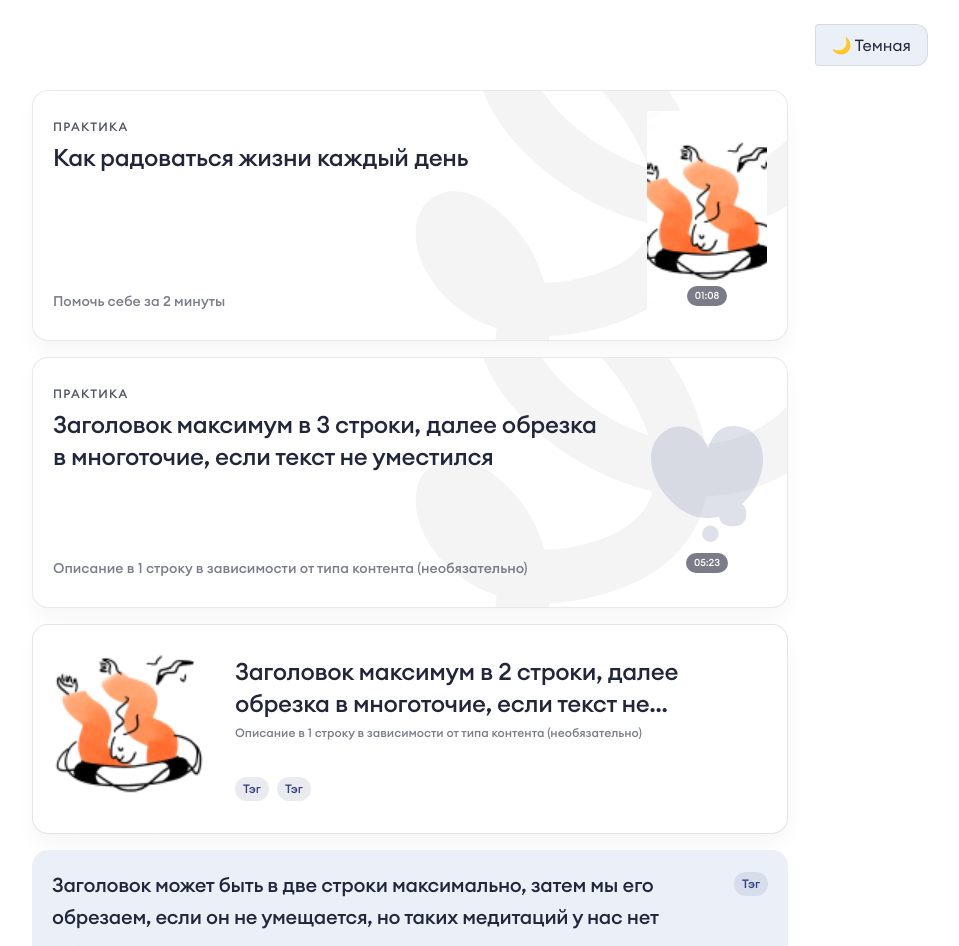
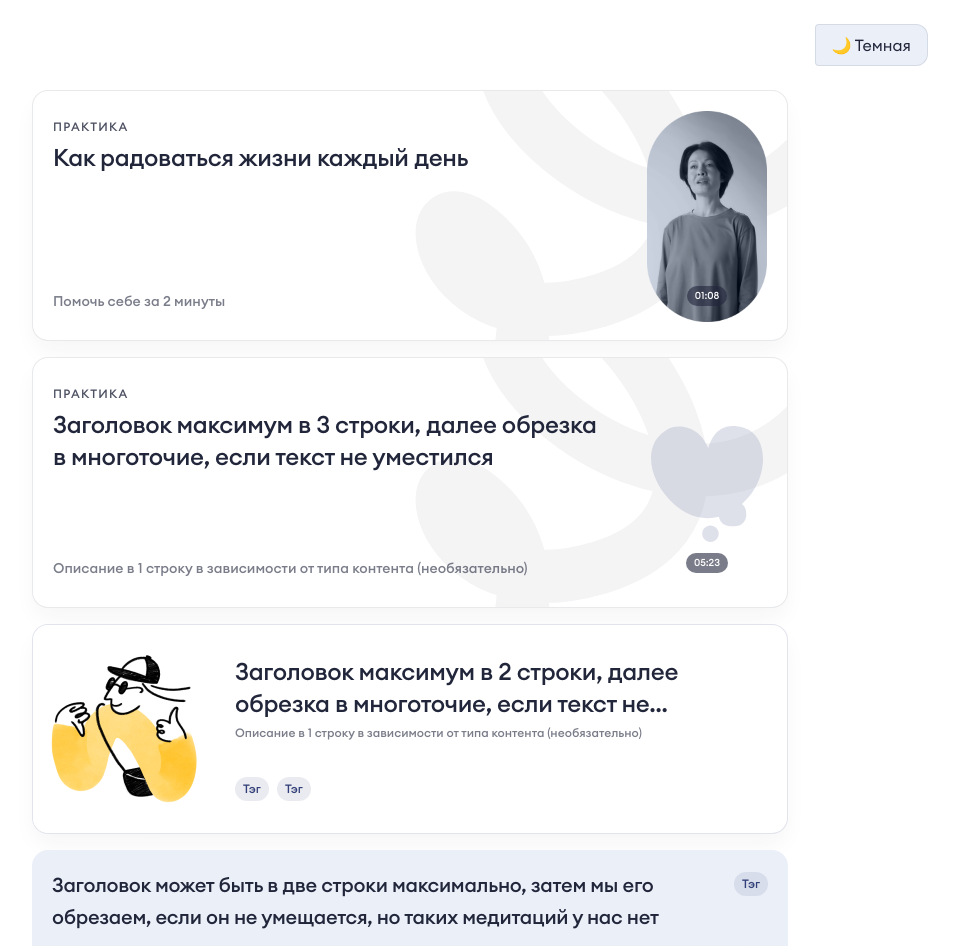
Before and after one commit to leratk22/prosebya, a Next.js app: page /sandbox in a window 1280 px wide. Shown: the top 946 px of the page, without its empty margins (160-1119 px from the left). Built offline with nearby package versions, Linux system fonts and the light colour scheme.

Commit message:
Исправление ошибки TypeScript: удаление несуществующих свойств imageUrl2x и обновление изображений до 3x

```diff
--- a/app/sandbox/page.tsx
+++ b/app/sandbox/page.tsx
@@ -29,8 +29,7 @@ export default function SandboxPage() {
               subtitle="Практика"
               title="Как радоваться жизни каждый день"
               label="Помочь себе за 2 минуты"
-              imageUrl="/horizontal-card-1x.png"
-              imageUrl2x="/horizontal-card-2x.png"
+              imageUrl="/practice-images/practice-image-3x.png"
               imageAlt="Практика"
               duration="01:08"
               onClick={() => console.log("PracticeCard кликнута")}
@@ -50,8 +49,7 @@ export default function SandboxPage() {
               title="Заголовок максимум в 2 строки, далее обрезка в многоточие, если текст не уместился"
               description="Описание в 1 строку в зависимости от типа контента (необязательно)"
               badges={["Тэг", "Тэг"]}
-              imageUrl="/horizontal-card-1x.png"
-              imageUrl2x="/horizontal-card-2x.png"
+              imageUrl="/horizontal-card-3x.png"
               imageAlt="Карточка"
               onClick={() => console.log("HorizontalCardWeb кликнута")}
             />
```
